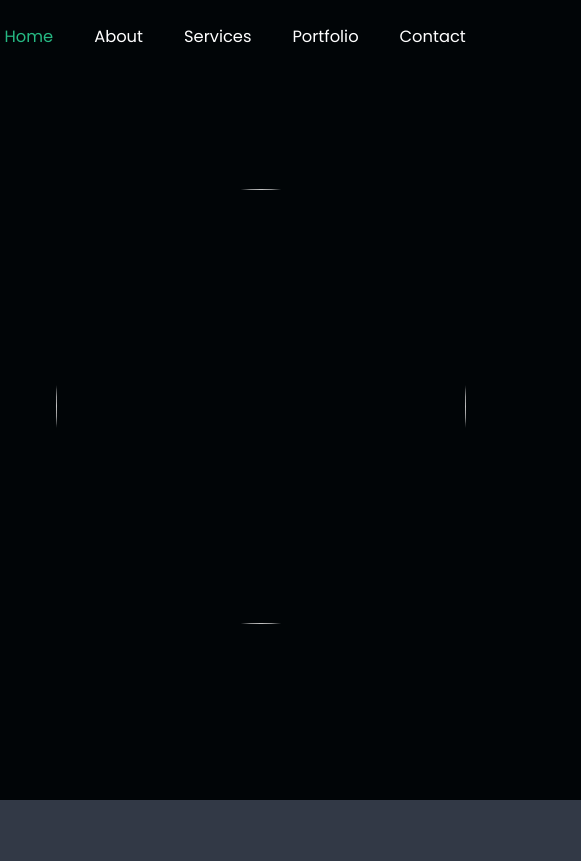
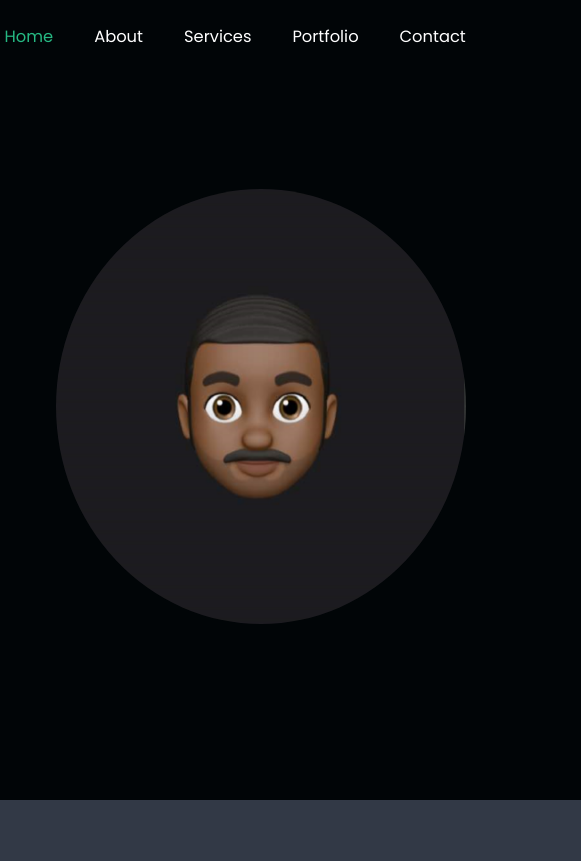
Before and after one commit to K12Boateng/Portfolio, a plain HTML site: page index.html in a window 1280 px wide. Shown: the full height of the page, 699-1280 px from the left. Drawn offline with nearby package versions, Linux system fonts and the light colour scheme; the site is published under a folder, as on GitHub Pages, so addresses that start at the root find nothing; a script that the page names is missing.

Commit message:
Update index.html

```diff
--- a/index.html
+++ b/index.html
@@ -48,7 +48,7 @@
         >
       </div>
       <div class="home-img">
-        <img src="/Images/myImage.png" />
+        <img src="Images/myImage.png" />
       </div>
     </section>
 
```
